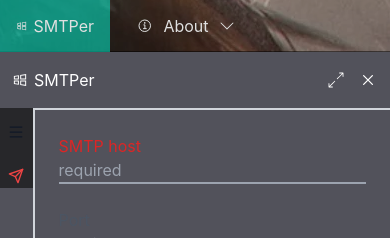
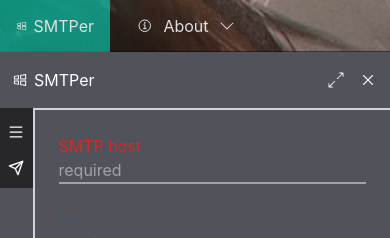
Before and after one commit to Naohonproject/SMTPer_Client, a React (Create React App) app: page / in a window 390 px wide. Shown: the top 238 px of the page. Built offline with nearby package versions, Linux system fonts and the light colour scheme.

Commit message:
add extend menu for main form

```diff
--- a/src/components/AboutModal/Modal.module.css
+++ b/src/components/AboutModal/Modal.module.css
@@ -22,6 +22,18 @@
   z-index: 1000000;
   border-radius: 16px;
   box-shadow: 0 5px 20px 0 rgba(0, 0, 0, 0.04);
+  animation: dropdown ease-in-out 500ms;
+}
+
+@keyframes dropdown {
+  from {
+    opacity: 0;
+    transform: translateY(-100%);
+  }
+  to {
+    transform: translateY(0);
+    opacity: 1;
+  }
 }
 
 .modalHeader {
--- a/src/components/MainForm/FormBody/FormBody.css
+++ b/src/components/MainForm/FormBody/FormBody.css
@@ -1,3 +1,7 @@
 .toBottom {
   height: calc(100vh - 60px);
 }
+
+.bg-trans {
+  background: rgba(150, 150, 150, 0.5);
+}
--- a/src/components/MainForm/FormBody/FormBody.js
+++ b/src/components/MainForm/FormBody/FormBody.js
@@ -11,6 +11,12 @@
   const { isMiniForm } = useContext(NavBarContext);
   const { theme } = useContext(ThemeContext);
   const [isUseAuthentication, setIsUseAuthentication] = useState(false);
+  const [isExtendMenu, setIsExtendMenu] = useState(false);
+
+  const handleOnclick = () => {
+    setIsExtendMenu((prev) => !prev);
+  };
+
   return (
     <div
       className={
@@ -26,14 +32,43 @@
       >
         <div
           className={
-            "flex md:flex-row flex-col items-center justify-between md:justify-start h-20 md:h-10 p-1 md:p-3 md:bg-gray-700 text-white" +
+            "fixed z-[1000000] w-[220px] h-[570px] bg-trans md:hidden" +
+            " " +
+            (isExtendMenu ? "block" : "hidden")
+          }
+        >
+          {" "}
+          <div className="h-[40px] flex items-center">
+            <AiOutlineMenu onClick={handleOnclick} className="ml-auto mr-3 cursor-pointer" />
+          </div>
+          <div className="bg-slate-800  h-[42px] flex items-center content-between px-3 text-white ">
+            <p>Test & Check</p>
+            <FiSend className="ml-auto mr-1" />
+          </div>
+        </div>
+        <div
+          className={
+            "flex md:flex-row flex-col items-center justify-between md:justify-start h-20 md:h-10 pb-3 p-1 md:p-3  md:bg-gray-700 text-white" +
             " " +
             (theme === "dark" ? "!bg-zinc-800" : " ")
           }
         >
-          <AiOutlineMenu className="block md:hidden text-center h-10 text-gray-900" />
+          <AiOutlineMenu
+            onClick={handleOnclick}
+            className={
+              "md:hidden text-center h-10 text-white cursor-pointer hover:opacity-80" +
+              " " +
+              (isExtendMenu ? "hidden" : "block")
+            }
+          />
           <span className="hidden md:block">Test & Check</span>
-          <FiSend className="text-center md:ml-auto text-red-500 sm:text-white " />
+          <FiSend
+            className={
+              "text-center md:ml-auto text-white  sm:text-white hover:opacity-80 cursor-pointer" +
+              " " +
+              (isExtendMenu ? "hidden" : "block")
+            }
+          />
         </div>
       </div>
       <div
```
